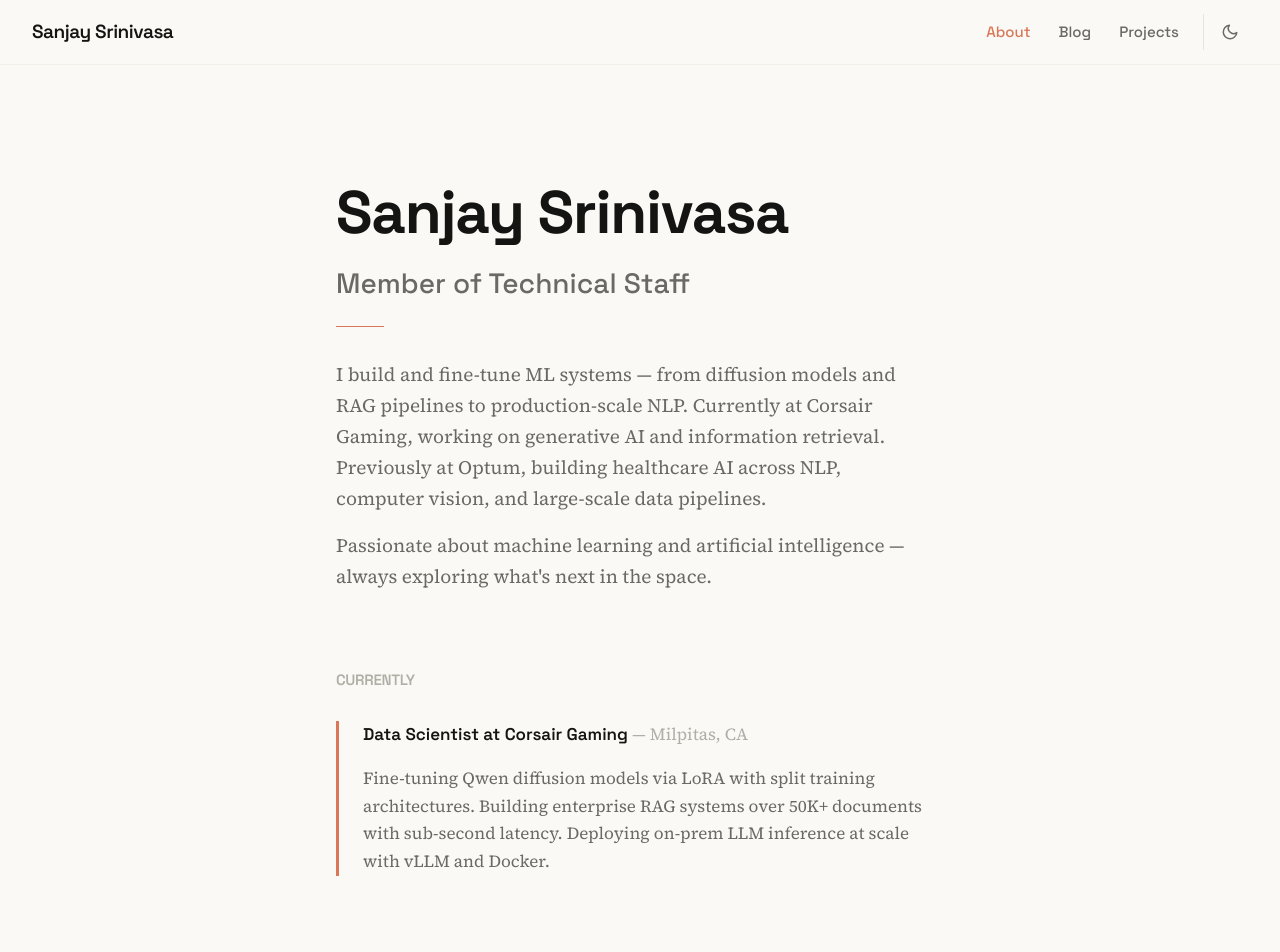
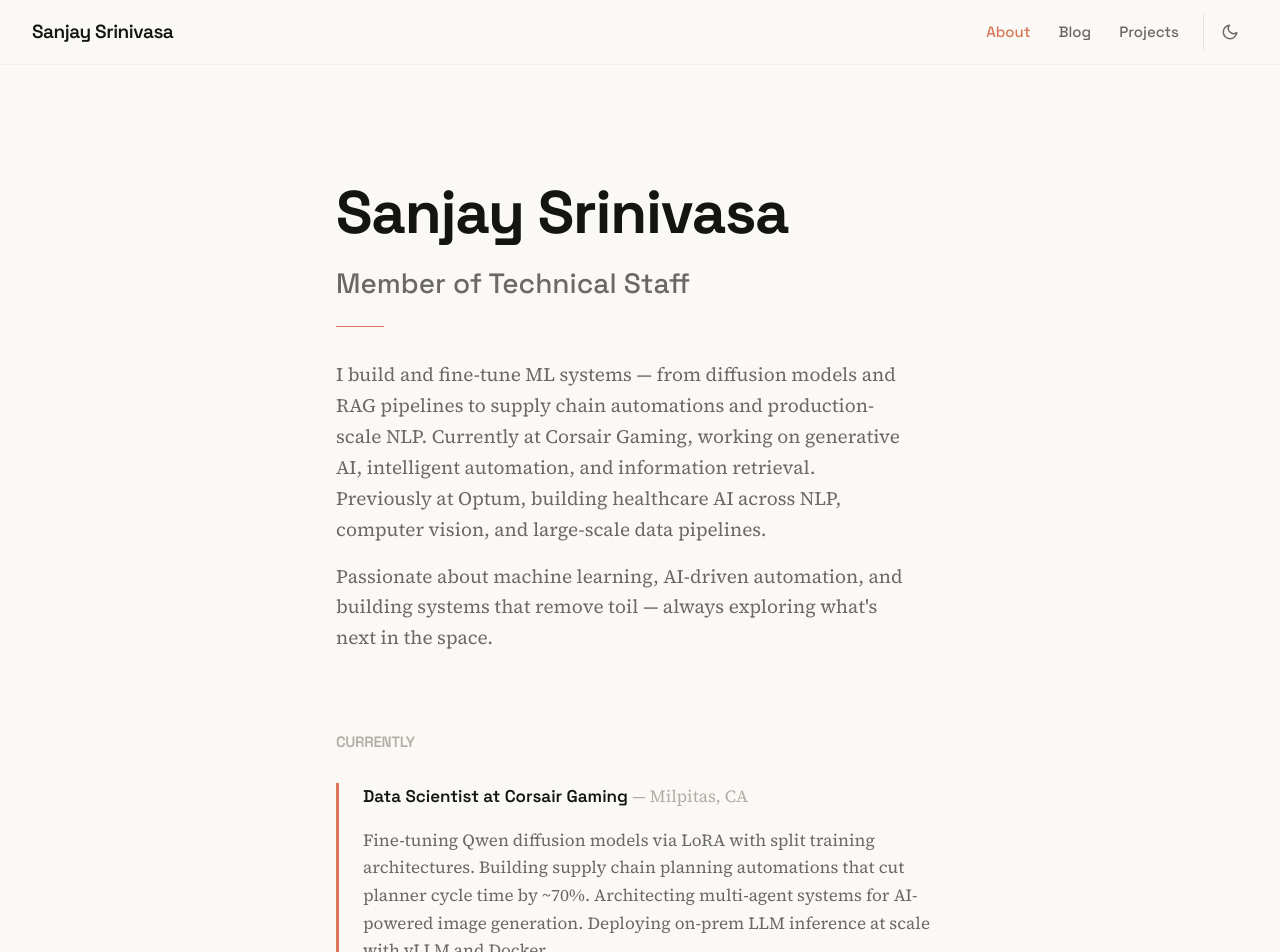
Before and after one commit to Sanjay1S/portfolio, a Next.js app: page / in a window 1280 px wide. Shown: the top 952 px of the page. Built offline with nearby package versions, Linux system fonts and the light colour scheme.

Commit message:
Revise job description and project highlights
Updated job description and project details to reflect current focus on intelligent automation and supply chain planning.

```diff
--- a/src/app/page.tsx
+++ b/src/app/page.tsx
@@ -17,14 +17,16 @@ export default function Home() {
             <div className="h-px w-12 bg-accent mb-8" />
             <p className="text-lg leading-relaxed text-text-secondary max-w-xl">
               I build and fine-tune ML systems — from diffusion models and RAG
-              pipelines to production-scale NLP. Currently at Corsair Gaming,
-              working on generative AI and information retrieval. Previously at
-              Optum, building healthcare AI across NLP, computer vision, and
+              pipelines to supply chain automations and production-scale NLP.
+              Currently at Corsair Gaming, working on generative AI, intelligent
+              automation, and information retrieval. Previously at Optum,
+              building healthcare AI across NLP, computer vision, and
               large-scale data pipelines.
             </p>
             <p className="text-lg leading-relaxed text-text-secondary max-w-xl mt-4">
-              Passionate about machine learning and artificial intelligence —
-              always exploring what&apos;s next in the space.
+              Passionate about machine learning, AI-driven automation, and
+              building systems that remove toil — always exploring what&apos;s
+              next in the space.
             </p>
           </div>
         </Container>
@@ -45,9 +47,10 @@ export default function Home() {
             </p>
             <p className="text-text-secondary leading-relaxed">
               Fine-tuning Qwen diffusion models via LoRA with split training
-              architectures. Building enterprise RAG systems over 50K+ documents
-              with sub-second latency. Deploying on-prem LLM inference at scale
-              with vLLM and Docker.
+              architectures. Building supply chain planning automations that
+              cut planner cycle time by ~70%. Architecting multi-agent systems
+              for AI-powered image generation. Deploying on-prem LLM inference
+              at scale with vLLM and Docker.
             </p>
           </div>
         </Container>
```
